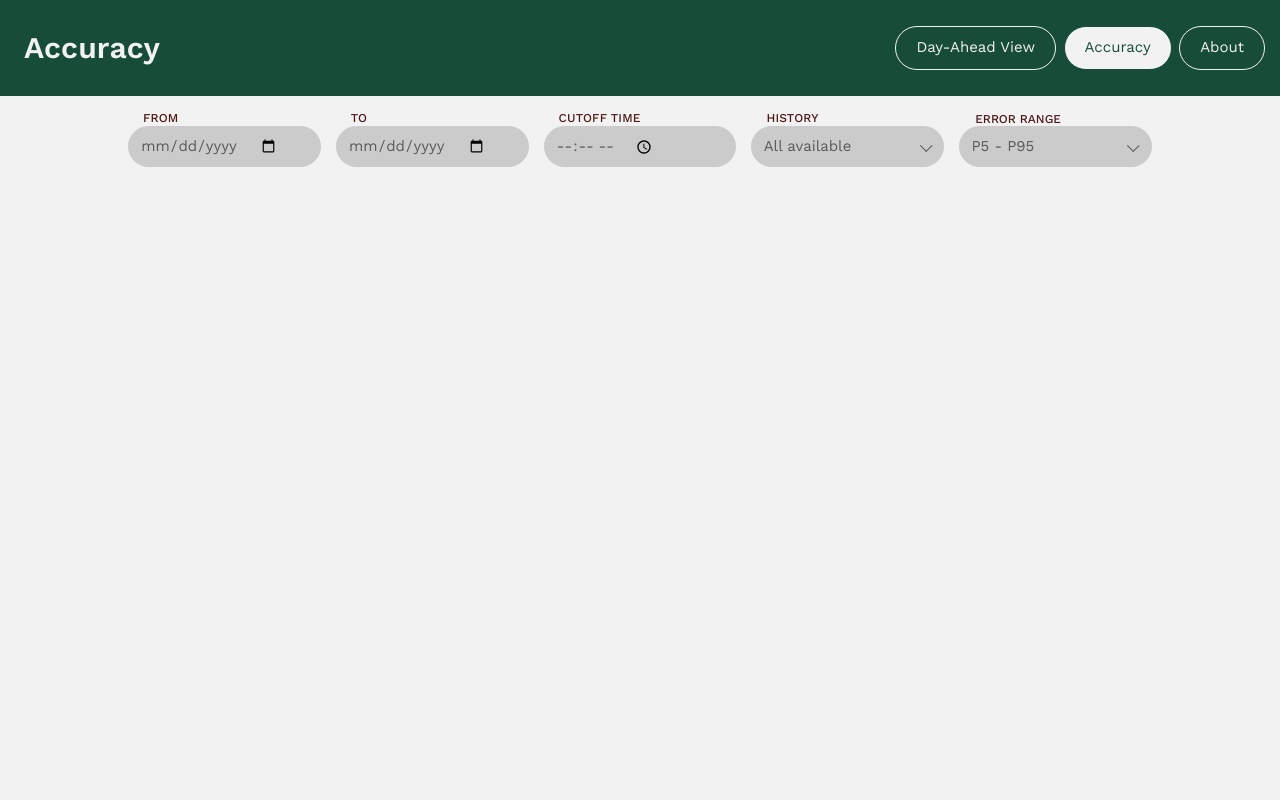
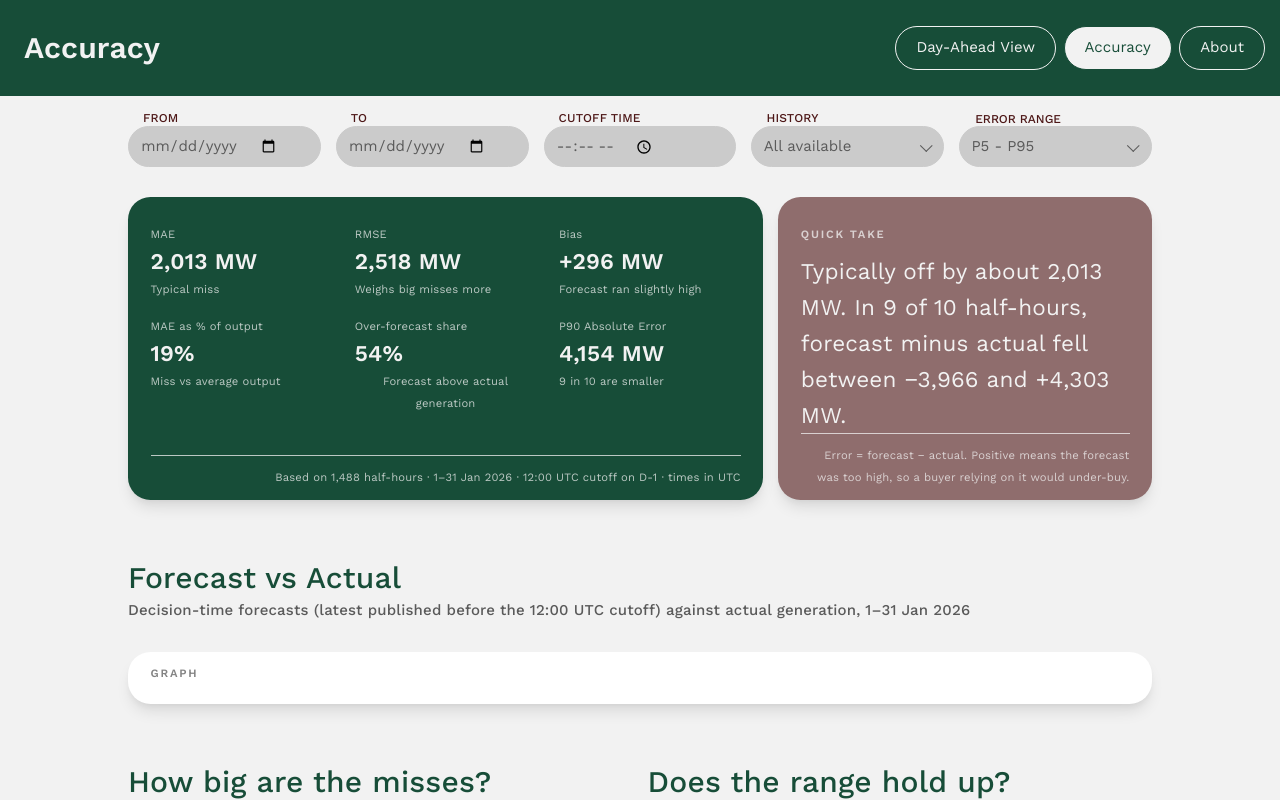
Before and after one commit to dishaap/reint-challenge, a React app in the folder frontend/: page / in a window 1280 px wide. Both pictures are taken after a click on the button "Accuracy". Shown: the top 800 px of the page. Built offline with nearby package versions, Linux system fonts and the light colour scheme; the HTML template or start-up script is replaced by a standard one.

Commit message:
add placeholder cards in Accuracy.jsx

```diff
--- a/frontend/src/App.css
+++ b/frontend/src/App.css
@@ -58,7 +58,7 @@
   flex: 1;
 }
 
-.day-ahead-summary {
+.day-ahead-summary, .period-summary {
   display: grid;
   grid-template-columns: minmax(0, 1.7fr) minmax(0, 1fr);
   align-items: stretch;
@@ -66,7 +66,7 @@
   margin-top: 2rem;
 }
 
-.day-ahead-summary > * {
+.day-ahead-summary, .period-summary > * {
   min-width: 0;
 }
 
@@ -77,7 +77,7 @@
 }
 
 @media (max-width: 640px) {
-  .day-ahead-summary, .forecast-stats {
+  .day-ahead-summary, .forecast-stats, .period-summary {
     grid-template-columns: minmax(0, 1fr);
   }
 }
@@ -86,7 +86,7 @@
   display: flex;
   flex-direction: column;
   align-items: start;
-  margin-top: 2.5rem;
+  margin-top: 4.5rem;
 }
 
 .section-header-title {
@@ -97,7 +97,8 @@
 }
 
 .section-header-subtitle {
-  font-size: 18px;
+  font-size: 15px;
+  font-weight: 500;
   color: var(--text-dark);
 }
 
@@ -107,6 +108,20 @@
   align-items: stretch;
   gap: 1rem;
   margin-top: 2rem;
+}
+
+.forecast-actual-stats {
+  display: grid;
+  align-items: stretch;
+  gap: 1rem;
+  margin-top: 2rem;
+}
+
+.accuracy-breakdown {
+  display: grid;
+  grid-template-columns: repeat(2, minmax(0, 1fr));
+  gap: 1rem;
+  text-align: left;
 }
 
 .forecast-stats > * {
--- a/frontend/src/pages/Accuracy.jsx
+++ b/frontend/src/pages/Accuracy.jsx
@@ -1,5 +1,99 @@
 import Filters from "../components/Filters";
+import Card from "../components/Card";
 
 export default function Accuracy() {
-    return <Filters view="accuracy" />
+    const summaryMetrics = [
+        { label: "MAE", value: "2,013 MW", detail: "Typical miss" },
+        { label: "RMSE", value: "2,518 MW", detail: "Weighs big misses more" },
+        { label: "Bias", value: "+296 MW", detail: "Forecast ran slightly high" },
+        { label: "MAE as % of output", value: "19%", detail: "Miss vs average output" },
+        { label: "Over-forecast share", value: "54%", detail: "Forecast above actual generation" },
+        { label: "P90 Absolute Error", value: "4,154 MW", detail: "9 in 10 are smaller" },
+    ]
+
+    const watchList = [
+        { label: "21 Jan", value: "4,700 MW", detail: "bias +4,700 MW" },
+        { label: "9 Jan", value: "6,471 MW", detail: "bias +6,471 MW" },
+        { label: "31 Jan", value: "-927 MW", detail: "bias -927 MW" },
+        { label: "28 Jan", value: "-3,342 MW", detail: "bias -3,342 MW" }
+    ]
+
+    return (
+        <>
+            <Filters view="accuracy" />
+            <section className="period-summary">
+                <Card
+                    tone="green"
+                    metrics={summaryMetrics}
+                    footer="Based on 1,488 half-hours · 1–31 Jan 2026 · 12:00 UTC cutoff on D-1 · times in UTC"
+                />
+                <Card
+                    tone="rose"
+                    eyebrow="Quick take"
+                    style={{
+                        paddingTop: "1.75rem"
+                    }}
+                >
+                    <p className="quick-take-copy">
+                        Typically off by about 2,013 MW. In 9 of 10 half-hours, forecast minus actual fell between −3,966 and +4,303 MW.
+                    </p>
+                    <p className="card-footer">
+                        Error = forecast − actual. Positive means the forecast was too high, so a buyer relying on it would under-buy.
+                    </p>
+                </Card>
+            </section>
+            <div>
+                <div className="section-header">
+                    <p className="section-header-title">Forecast vs Actual</p>
+                    <p className="section-header-subtitle">Decision-time forecasts (latest published before the 12:00 UTC cutoff) against actual generation, 1–31 Jan 2026</p>
+                </div>
+                <section className="forecast-actual-stats">
+                    <Card tone="white" eyebrow="Graph"></Card>
+                </section>
+            </div>
+
+            <div className="accuracy-breakdown">
+                <div>
+                    <div className="section-header">
+                        <p className="section-header-title">How big are the misses?</p>
+                        <p className="section-header-subtitle">Distribution of forecast error across all half-hours</p>
+                    </div>
+                    <section className="forecast-actual-stats">
+                        <Card tone="white" eyebrow="Graph"></Card>
+                    </section>
+                </div>
+
+                <div>
+                    <div className="section-header">
+                        <p className="section-header-title">Does the range hold up?</p>
+                        <p className="section-header-subtitle">Actuals inside the P5–P95 range, built from earlier errors only</p>
+                    </div>
+                    <section className="forecast-actual-stats">
+                        <Card tone="white" eyebrow="Graph"></Card>
+                    </section>
+                </div>
+            </div>
+
+            <div>
+                <div className="section-header">
+                    <p className="section-header-title">Where does the error come from?</p>
+                    <p className="section-header-subtitle">Typical error (MAE) split by when the forecast was made for and how the wind was blowing</p>
+                </div>
+                <section className="forecast-stats">
+                    <Card tone="white" eyebrow="Graph"></Card>
+                    <Card
+                        tone="rose"
+                        title="14 Jan 2026"
+                        eyebrow="Day at a Glance"
+                        list={watchList}
+                        style={{
+                            paddingTop: "1rem",
+                        }}
+                        footer="Select a day to open it in the Day-Ahead view →"
+                    >
+                    </Card>
+                </section>
+            </div>
+        </>
+    )
 }
```
